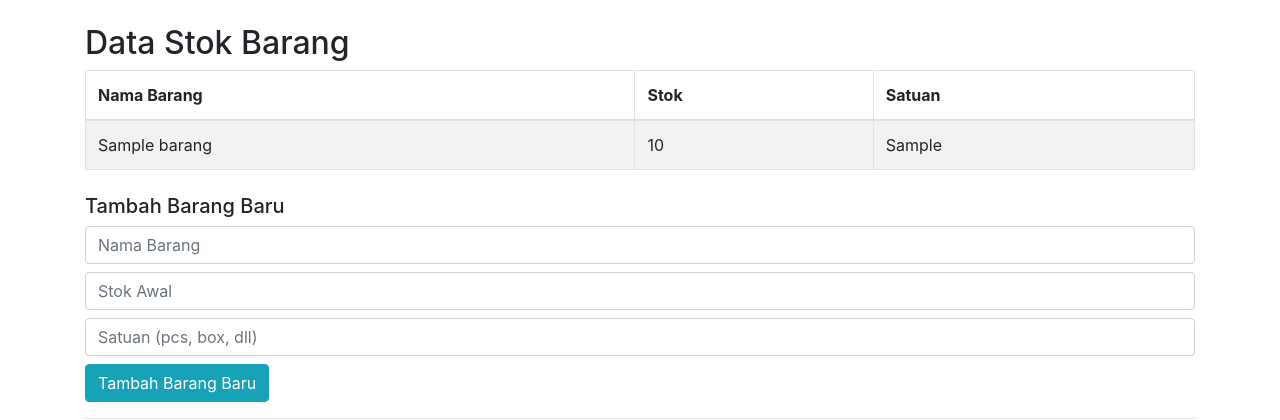
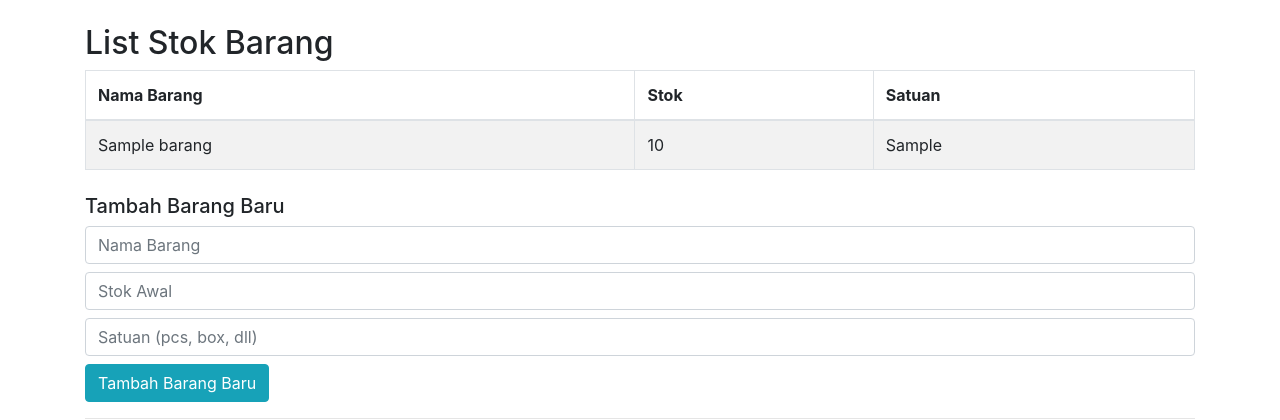
Before and after one commit to PKL-STTT-2025/Stok-Barang, a CodeIgniter app: page /ci-app/index.php/barang/index in a window 1280 px wide. Shown: the top 420 px of the page. Run offline with CodeIgniter, Linux system fonts and the light colour scheme; tables that the repository leaves empty or names only in its code hold one stand-in row (values such as "Sample post"); some libraries are stand-ins or nearby versions.

Commit message:
Update: Ganti Judul Halaman barang

```diff
--- a/application/views/barang/index.php
+++ b/application/views/barang/index.php
@@ -1,5 +1,5 @@
 <div class="container mt-4">
-    <h2>Data Stok Barang</h2>
+    <h2>List Stok Barang</h2>
     <table class="table table-bordered table-striped">
         <thead>
             <tr>
```
